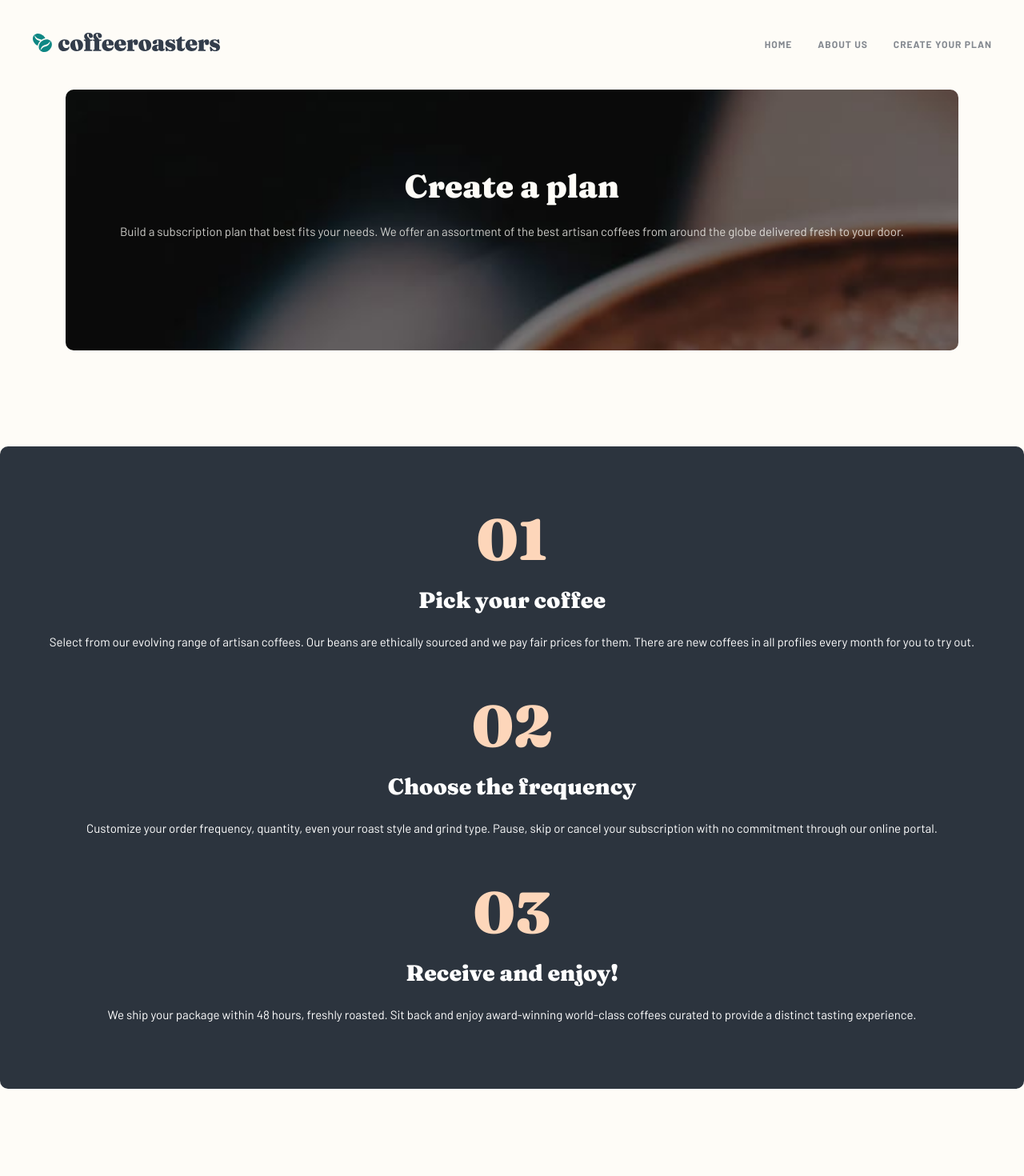
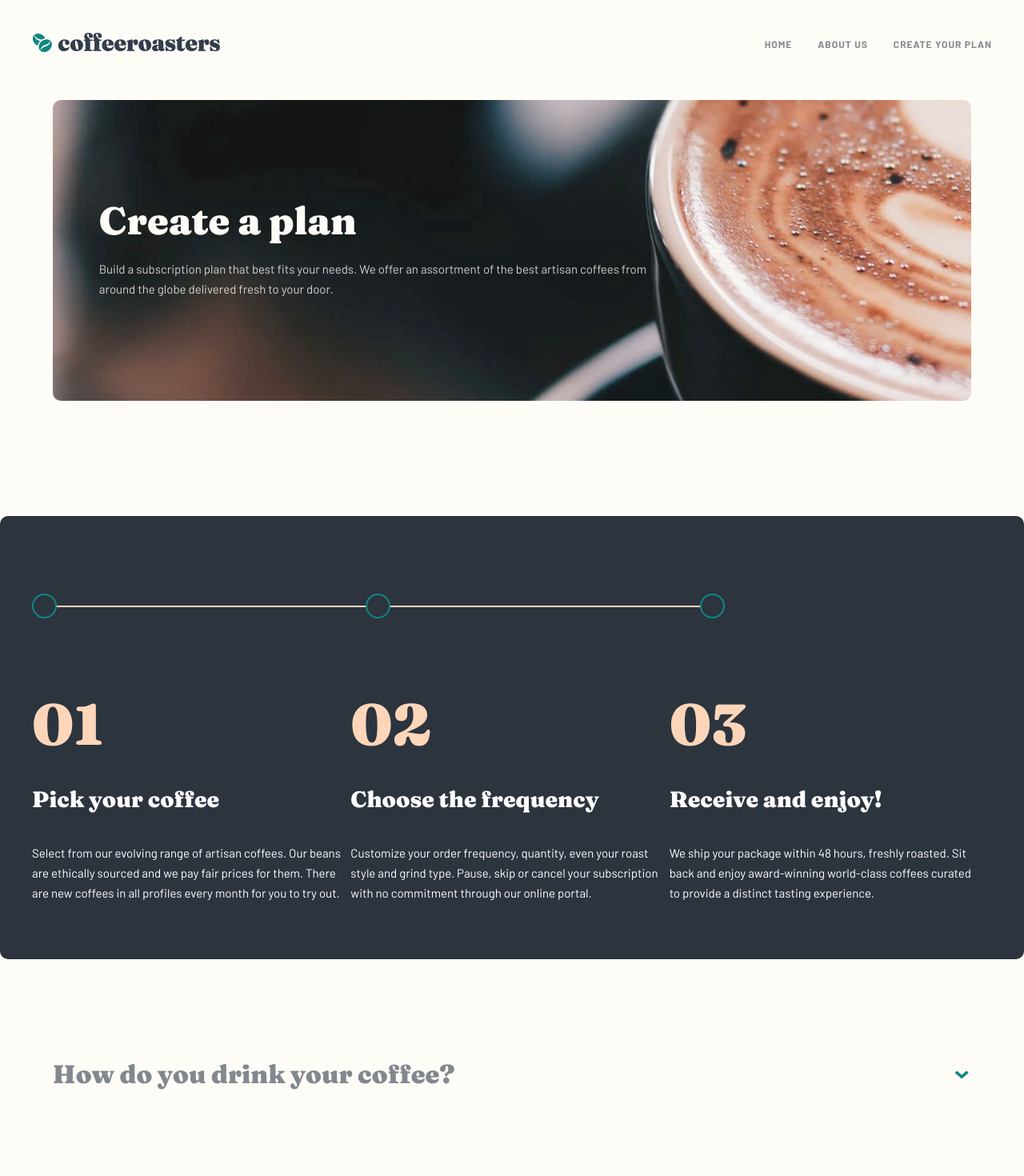
Before and after one commit to stephjoseph/coffeeroasters-subscription-site, a Next.js app: page /plan in a window 1280 px wide. Shown: the top 1470 px of the page at 80% size. Built offline with nearby package versions, Linux system fonts and the light colour scheme.

Commit message:
finish plan tablet view

```diff
--- a/components/about/Header.js
+++ b/components/about/Header.js
@@ -1,6 +1,6 @@
 const Header = () => {
   return (
-    <header className='mb-[7.5rem] flex w-[87.2%] flex-col items-center gap-10 rounded-[10px] px-6 pt-[6.938rem] pb-[5.438rem] text-center md:mb-[9rem] md:w-[89.71%] md:items-start md:py-[7.375rem] md:px-[3.625rem] md:text-left'>
+    <header className='mb-[7.5rem] flex w-[87.2%] flex-col items-center gap-10 rounded-[10px] px-6 pt-[6.938rem] pb-[5.438rem] text-center md:mt-[0.813rem] md:mb-[9rem] md:w-[89.71%] md:items-start md:py-[7.375rem] md:px-[3.625rem] md:text-left'>
       <div className='flex flex-col items-center gap-6 md:w-[69.45%] md:items-start'>
         <h1 className='font-h1 text-[1.75rem] leading-[1.75rem] text-light-cream md:text-[2rem] md:leading-[2.5rem] '>
           About Us
--- a/components/plan/Header.js
+++ b/components/plan/Header.js
@@ -1,8 +1,8 @@
 const Header = () => {
   return (
-    <header className='w-[87.2%] flex flex-col items-center text-center mb-[7.5rem] rounded-[10px] px-6 pt-[6.313rem] pb-[8.5rem] gap-10'>
-      <div className='flex flex-col items-center gap-6'>
-        <h1 className='font-h1 text-[2.5rem] leading-[2.5rem] text-light-cream '>
+    <header className='mb-[7.5rem] flex w-[87.2%] flex-col items-center gap-10 rounded-[10px] px-6 pt-[6.313rem] pb-[8.5rem] text-center md:mt-[0.813rem] md:mb-[9rem] md:w-[89.71%] md:items-start md:py-[7.938rem] md:px-[3.625rem] md:text-left'>
+      <div className='flex flex-col items-center gap-6 md:w-[69.46%] md:items-start'>
+        <h1 className='font-h1 text-[2.5rem] leading-[2.5rem] text-light-cream md:text-[3rem] md:leading-[3rem] '>
           Create a plan
         </h1>
         <p className='font-body text-[0.938rem] leading-[1.563rem] text-light-cream/80'>
--- a/components/plan/main/Order.js
+++ b/components/plan/main/Order.js
@@ -178,7 +178,7 @@ const Order = () => {
       Object.values(state).filter((item) => item !== '').length === 5;
     const allCheckedExceptGrind =
       state.preferences === 'Capsule' &&
-      Object.values(state).filter((item) => item !== '').length === 4;
+      Object.values(state).filter((item) => item !== '').length >= 4;
 
     if (allCheckedExceptGrind) {
       setOrderComplete(true);
@@ -258,20 +258,20 @@ const Order = () => {
 
   return (
     <>
-      <section className='w-[87.47%] flex flex-col items-center gap-24'>
+      <section className='flex w-[87.47%] flex-col items-center gap-24 md:w-[89.71%] md:gap-[6.25rem]'>
         <h2 className='invisible absolute'>Choose your plan</h2>
         {plan.map(({ id, question, options, title }, i) => {
           return (
-            <div key={id} className='flex flex-col items-center w-full'>
+            <div key={id} className='flex w-full flex-col items-center'>
               <div
                 className={`${
                   i === 3 && state.preferences === 'Capsule'
-                    ? 'opacity-50 pointer-events-none'
+                    ? 'pointer-events-none opacity-50'
                     : ''
-                } flex justify-between items-center w-full cursor-pointer`}
+                } flex w-full cursor-pointer items-center justify-between`}
                 onClick={() => toggleOpen(i)}
               >
-                <h3 className='font-h3 text-[1.5rem] leading-[1.75rem] w-[73.17%] text-grey'>
+                <h3 className='font-h3 w-[73.17%] text-[1.5rem] leading-[1.75rem] text-grey md:w-max md:text-[2rem] md:leading-[3rem]'>
                   {question}
                 </h3>
                 <div
@@ -280,7 +280,7 @@ const Order = () => {
                       ? 'rotate-180'
                       : ''
                   }
-                  w-6 h-6 flex items-center justify-center cursor-pointer transition-[transform] duration-300 ease-in`}
+                  flex h-6 w-6 cursor-pointer items-center justify-center transition-[transform] duration-300 ease-in`}
                 >
                   <Image
                     width={18.19}
@@ -306,7 +306,7 @@ const Order = () => {
                           ? 'option-selected'
                           : 'option-not-selected'
                       }
-                        flex-col gap-2 bg-[#F4F1EB] p-6 rounded-lg  cursor-pointer z-10
+                        z-10 cursor-pointer flex-col gap-2 rounded-lg  bg-[#F4F1EB] p-6 md:w-[32.36%] md:gap-6  md:pt-8 md:pb-[5.25rem]
                         `}
                       onClick={() => {
                         setState((prevState) => ({
@@ -325,8 +325,8 @@ const Order = () => {
           );
         })}
       </section>
-      <section className='flex flex-col items-center gap-[3.5rem] w-[87.47%]'>
-        <div className='flex flex-col gap-8 bg-[#2C343E] px-6 py-8 rounded-[10px]'>
+      <section className='flex w-[87.47%] flex-col items-center gap-[3.5rem] md:w-[89.71%] md:gap-10'>
+        <div className='flex flex-col gap-8 rounded-[10px] bg-[#2C343E] px-6 py-8 md:gap-2 md:py-[1.688rem] md:px-[2.75rem]'>
           <h2 className='font-body uppercase text-white/[0.5037]'>
             Order Summary
           </h2>
@@ -349,7 +349,7 @@ const Order = () => {
         <button
           type='button'
           className={`${
-            orderComplete ? 'btn' : 'btn opacity-50 pointer-events-none'
+            orderComplete ? 'btn' : 'btn pointer-events-none opacity-50'
           }`}
           onClick={() => {
             setIsModalOpen(true);
--- a/components/plan/main/Step.js
+++ b/components/plan/main/Step.js
@@ -1,9 +1,9 @@
 const Step = ({ name, num, description }) => {
   return (
-    <div className='flex flex-col items-center gap-6 w-full'>
+    <div className='flex w-full flex-col items-center gap-6 md:w-[32.36%] md:items-start md:gap-[2.625rem]'>
       <div className='font-h1 text-pale-orange'>{num}</div>
-      <div className='flex flex-col items-center gap-6'>
-        <h3 className='font-h3 text-white text-[1.75rem] leading-[2rem]'>
+      <div className='flex flex-col items-center gap-6 md:items-start md:gap-[2.438rem]'>
+        <h3 className='font-h3 text-[1.75rem] leading-[2rem] text-white'>
           {name}
         </h3>
         <p className='font-body text-[0.938rem] leading-[1.563rem] text-white'>
--- a/components/plan/main/Steps.js
+++ b/components/plan/main/Steps.js
@@ -1,4 +1,4 @@
-import Link from 'next/link';
+import Image from 'next/image';
 import Step from './Step';
 
 const steps = [
@@ -25,11 +25,32 @@ const steps = [
 
 const Steps = () => {
   return (
-    <section className='w-full rounded-[10px] gap-20 flex flex-col items-center text-center bg-[#2C343E] px-6 py-20'>
-      <h2 className='font-h2 text-2xl text-grey invisible absolute'>
+    <section className='flex w-full flex-col items-center gap-20 rounded-[10px] bg-[#2C343E] px-6 py-20 text-center md:items-start md:gap-12 md:px-10 md:pb-[4.375rem] md:pt-[6.063rem] md:text-left'>
+      <h2 className='font-h2 invisible absolute text-2xl text-grey'>
         How it works
       </h2>
-      <div className='flex flex-col items-center gap-[3.5rem]'>
+      <div className='relative mb-12 hidden w-[72.13%] items-center justify-between md:flex'>
+        <div className='absolute h-[0.125rem] w-full bg-pale-orange'></div>
+        <Image
+          width={31}
+          height={31}
+          src='/assets/plan/desktop/oval.svg'
+          alt=''
+        />
+        <Image
+          width={31}
+          height={31}
+          src='/assets/plan/desktop/oval.svg'
+          alt=''
+        />
+        <Image
+          width={31}
+          height={31}
+          src='/assets/plan/desktop/oval.svg'
+          alt=''
+        />
+      </div>
+      <div className='flex flex-col items-center gap-[3.5rem] md:flex-row md:items-start md:gap-[0.625rem]'>
         {steps.map((step) => {
           return (
             <Step
--- a/styles/globals.css
+++ b/styles/globals.css
@@ -89,6 +89,12 @@
       background-size: cover;
     }
 
+    #plan header {
+      background: url('/assets/plan/tablet/image-hero-blackcup.jpg') no-repeat
+        center center;
+      background-size: cover;
+    }
+
     .whychoose-bg {
       background-image: none;
     }
@@ -110,11 +116,11 @@
   }
 
   .options {
-    @apply pointer-events-none flex max-h-0 flex-col items-center gap-4 overflow-hidden pt-0 opacity-0 transition-[max-height,_padding,_opacity] duration-[0.3s,_0.3s,_0.3s] ease-out;
+    @apply pointer-events-none flex max-h-0 flex-col items-center gap-4 overflow-hidden pt-0 opacity-0 transition-[max-height,_padding,_opacity] duration-[0.3s,_0.3s,_0.3s] ease-out md:flex-row md:items-start md:gap-[0.625rem];
   }
 
   .options.options-show {
-    @apply pointer-events-auto h-auto max-h-[9999px] pt-8 opacity-100 transition-[max-height,_padding,_opacity] duration-[2s,_0.3s,_0.3s] ease-in;
+    @apply pointer-events-auto h-auto max-h-[9999px] pt-8 opacity-100 transition-[max-height,_padding,_opacity] duration-[2s,_0.3s,_0.3s] ease-in md:pt-10;
   }
 
   .options.options-hide {
```
Also changed, not shown: public/assets/plan/desktop/oval.svg (added).
